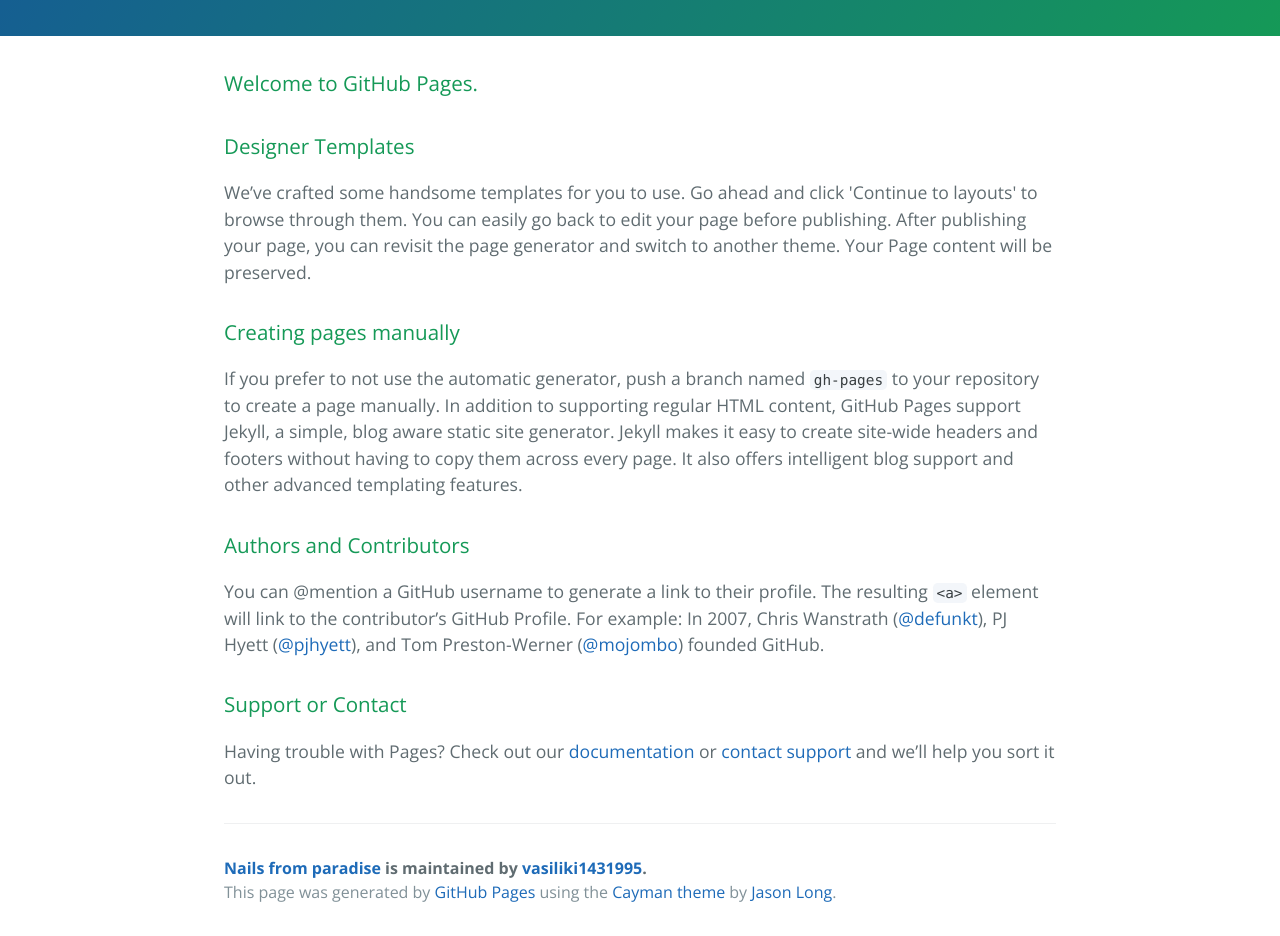
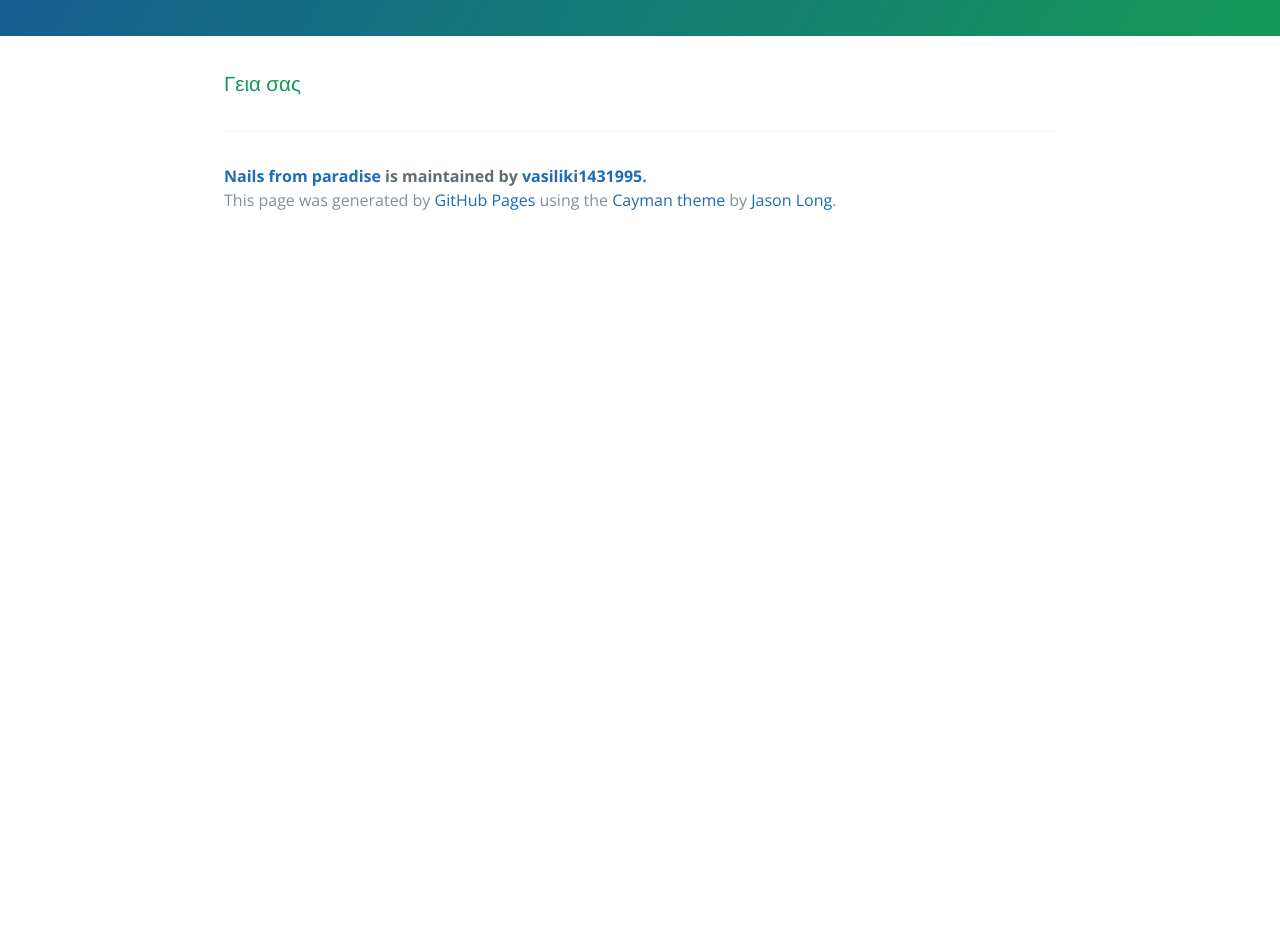
Before and after one commit to vasiliki1431995/nails-from-paradise, a plain HTML site: page index.html in a window 1280 px wide. Shown: the part 300-1236 px from the top of the page. After the commit the page ends 800 px from the top, so only its background shows below. Drawn offline with nearby package versions, Linux system fonts and the light colour scheme.

```diff
--- a/index.html
+++ b/index.html
@@ -20,27 +20,7 @@
 
     <section class="main-content">
       <h3>
-<a id="welcome-to-github-pages" class="anchor" href="#welcome-to-github-pages" aria-hidden="true"><span aria-hidden="true" class="octicon octicon-link"></span></a>Welcome to GitHub Pages.</h3>
-
-<h3>
-<a id="designer-templates" class="anchor" href="#designer-templates" aria-hidden="true"><span aria-hidden="true" class="octicon octicon-link"></span></a>Designer Templates</h3>
-
-<p>We’ve crafted some handsome templates for you to use. Go ahead and click 'Continue to layouts' to browse through them. You can easily go back to edit your page before publishing. After publishing your page, you can revisit the page generator and switch to another theme. Your Page content will be preserved.</p>
-
-<h3>
-<a id="creating-pages-manually" class="anchor" href="#creating-pages-manually" aria-hidden="true"><span aria-hidden="true" class="octicon octicon-link"></span></a>Creating pages manually</h3>
-
-<p>If you prefer to not use the automatic generator, push a branch named <code>gh-pages</code> to your repository to create a page manually. In addition to supporting regular HTML content, GitHub Pages support Jekyll, a simple, blog aware static site generator. Jekyll makes it easy to create site-wide headers and footers without having to copy them across every page. It also offers intelligent blog support and other advanced templating features.</p>
-
-<h3>
-<a id="authors-and-contributors" class="anchor" href="#authors-and-contributors" aria-hidden="true"><span aria-hidden="true" class="octicon octicon-link"></span></a>Authors and Contributors</h3>
-
-<p>You can @mention a GitHub username to generate a link to their profile. The resulting <code>&lt;a&gt;</code> element will link to the contributor’s GitHub Profile. For example: In 2007, Chris Wanstrath (<a href="https://github.com/defunkt" class="user-mention">@defunkt</a>), PJ Hyett (<a href="https://github.com/pjhyett" class="user-mention">@pjhyett</a>), and Tom Preston-Werner (<a href="https://github.com/mojombo" class="user-mention">@mojombo</a>) founded GitHub.</p>
-
-<h3>
-<a id="support-or-contact" class="anchor" href="#support-or-contact" aria-hidden="true"><span aria-hidden="true" class="octicon octicon-link"></span></a>Support or Contact</h3>
-
-<p>Having trouble with Pages? Check out our <a href="https://help.github.com/pages">documentation</a> or <a href="https://github.com/contact">contact support</a> and we’ll help you sort it out.</p>
+<a id="Γεια-σας" class="anchor" href="#%CE%93%CE%B5%CE%B9%CE%B1-%CF%83%CE%B1%CF%82" aria-hidden="true"><span aria-hidden="true" class="octicon octicon-link"></span></a>Γεια σας</h3>
 
       <footer class="site-footer">
         <span class="site-footer-owner"><a href="https://github.com/vasiliki1431995/nails-from-paradise">Nails from paradise</a> is maintained by <a href="https://github.com/vasiliki1431995">vasiliki1431995</a>.</span>
--- a/params.json
+++ b/params.json
@@ -1,6 +1,6 @@
 {
   "name": "Nails from paradise",
   "tagline": "",
-  "body": "\r\n### Welcome to GitHub Pages.\r\n\r\n### Designer Templates\r\nWe’ve crafted some handsome templates for you to use. Go ahead and click 'Continue to layouts' to browse through them. You can easily go back to edit your page before publishing. After publishing your page, you can revisit the page generator and switch to another theme. Your Page content will be preserved.\r\n\r\n### Creating pages manually\r\nIf you prefer to not use the automatic generator, push a branch named `gh-pages` to your repository to create a page manually. In addition to supporting regular HTML content, GitHub Pages support Jekyll, a simple, blog aware static site generator. Jekyll makes it easy to create site-wide headers and footers without having to copy them across every page. It also offers intelligent blog support and other advanced templating features.\r\n\r\n### Authors and Contributors\r\nYou can @mention a GitHub username to generate a link to their profile. The resulting `<a>` element will link to the contributor’s GitHub Profile. For example: In 2007, Chris Wanstrath (@defunkt), PJ Hyett (@pjhyett), and Tom Preston-Werner (@mojombo) founded GitHub.\r\n\r\n### Support or Contact\r\nHaving trouble with Pages? Check out our [documentation](https://help.github.com/pages) or [contact support](https://github.com/contact) and we’ll help you sort it out.",
+  "body": "### Γεια σας \r\n",
   "note": "Don't delete this file! It's used internally to help with page regeneration."
 }
```
